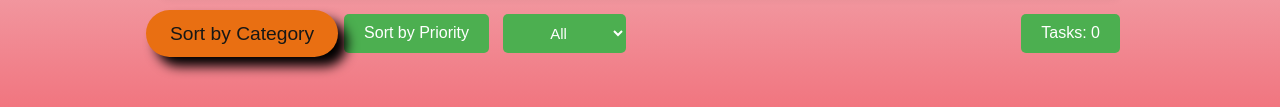
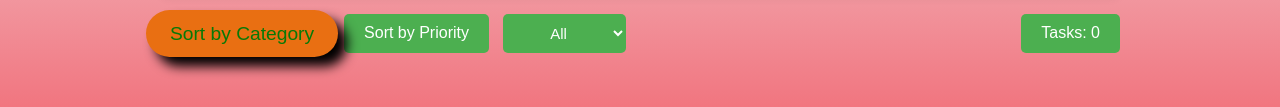
Before and after one commit to ryliam/gitCc, a website: page Todo.html in a window 1280 px wide. In both pictures the pointer is over the button "Sort by Category". Shown: the part 309-416 px from the top of the page. Drawn offline with Linux system fonts and the light colour scheme; a web font is replaced by a local one.

Commit message:
onana remodifie les bouton sort by

```diff
--- a/style.css
+++ b/style.css
@@ -667,7 +667,7 @@ Animating title
 
 .sort-button:hover
 {
-   color: #161716;
+   color: #077907;
    transition: transform 1s ease;
    transform: scale(1.2);
    background-color: #e96f12;
```
